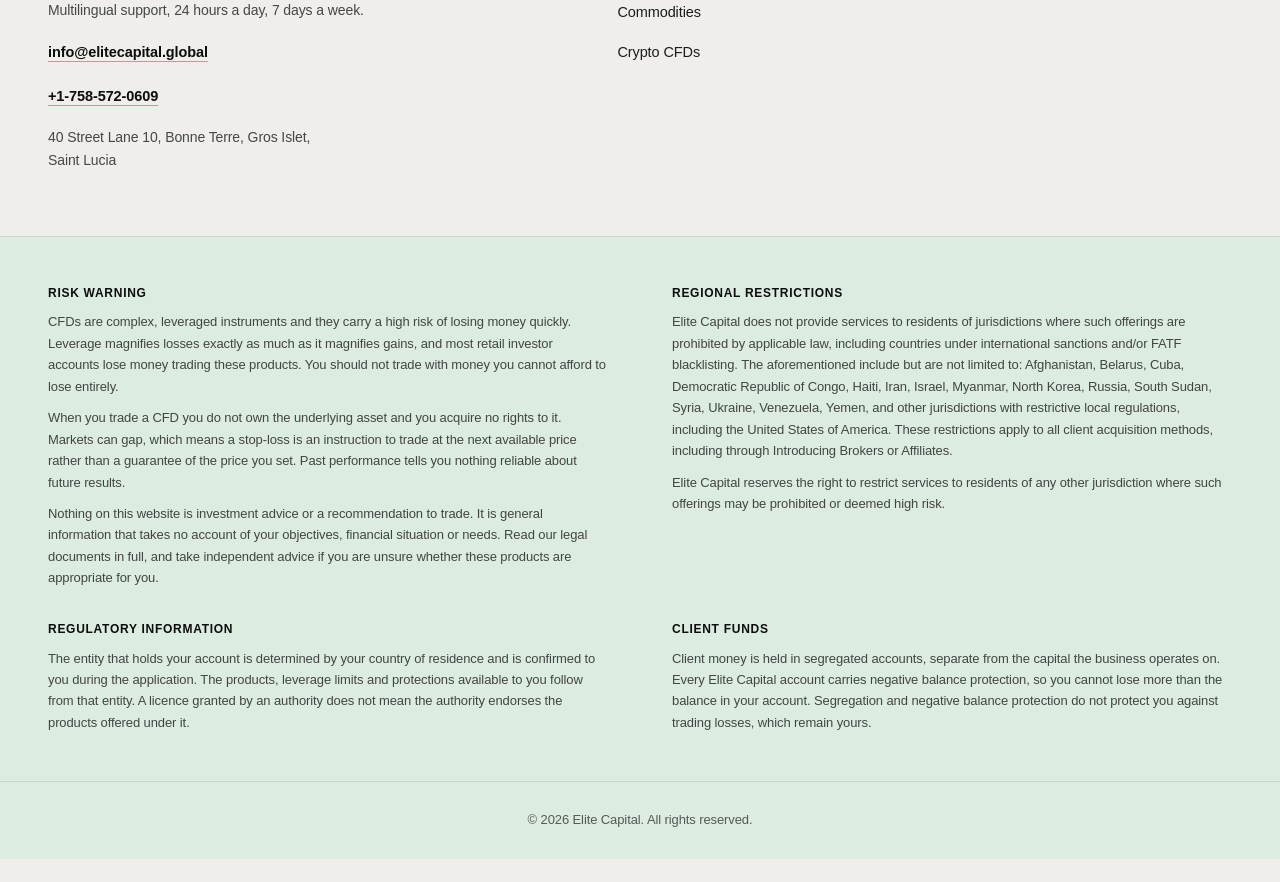
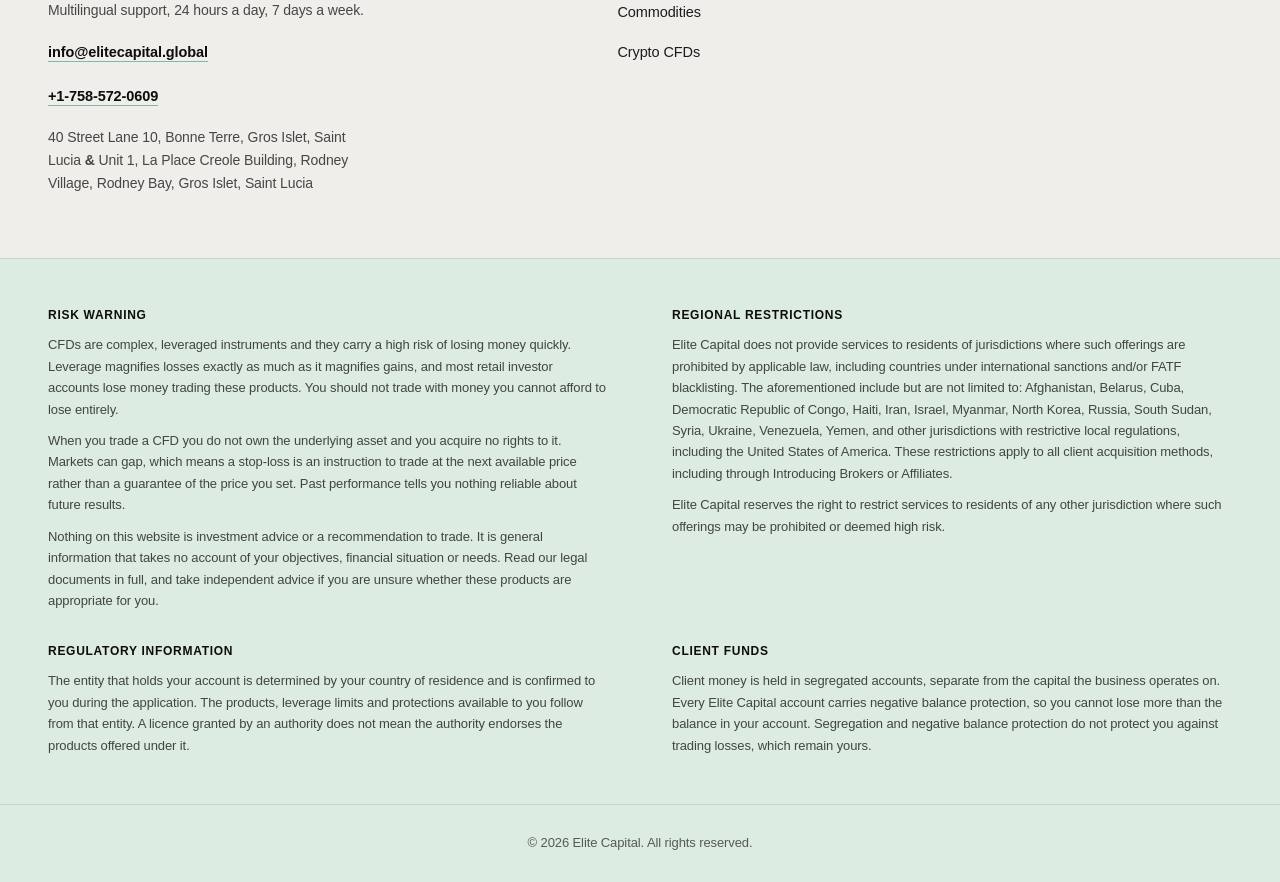
Before and after one commit to elitecapitalglobal/Elite-Capital-Global, a Next.js app: page / in a window 1280 px wide. Shown: the part 7800-8682 px from the top of the page. Before the commit the page ends 8659 px from the top, so only its background shows below. Built offline with nearby package versions, Linux system fonts and the light colour scheme; no server answers; a web font is replaced by a local one.

Commit message:
feat: update footer to display multiple addresses for contact information

```diff
--- a/src/components/sections/SiteFooter.tsx
+++ b/src/components/sections/SiteFooter.tsx
@@ -51,7 +51,8 @@
                 {footerContact.phone}
               </a>
               <p className="mt-2 text-[14px] leading-relaxed text-navy-700/80">
-                {footerContact.address}
+                {footerContact.addresses[0]} <strong className="font-bold">&</strong>{" "}
+                {footerContact.addresses[1]}
               </p>
             </div>
           </div>
--- a/src/content/footer.ts
+++ b/src/content/footer.ts
@@ -81,7 +81,10 @@
   body: "Multilingual support, 24 hours a day, 7 days a week.",
   email: "info@elitecapital.global", // REVIEW: confirm the live inbox
   phone: "+1-758-572-0609",
-  address: "40 Street Lane 10, Bonne Terre, Gros Islet, Saint Lucia",
+  addresses: [
+    "40 Street Lane 10, Bonne Terre, Gros Islet, Saint Lucia",
+    "Unit 1, La Place Creole Building, Rodney Village, Rodney Bay, Gros Islet, Saint Lucia",
+  ],
 };
 
 /** ALL-CAPS labelled disclosure blocks, in the order the industry uses. */
```
